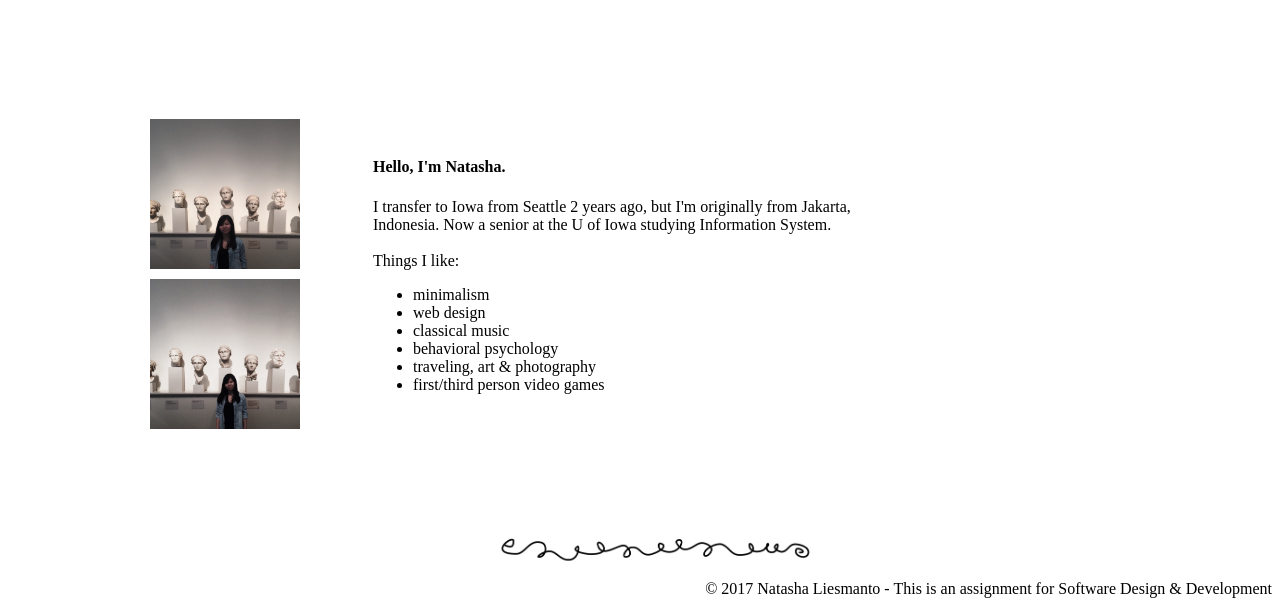
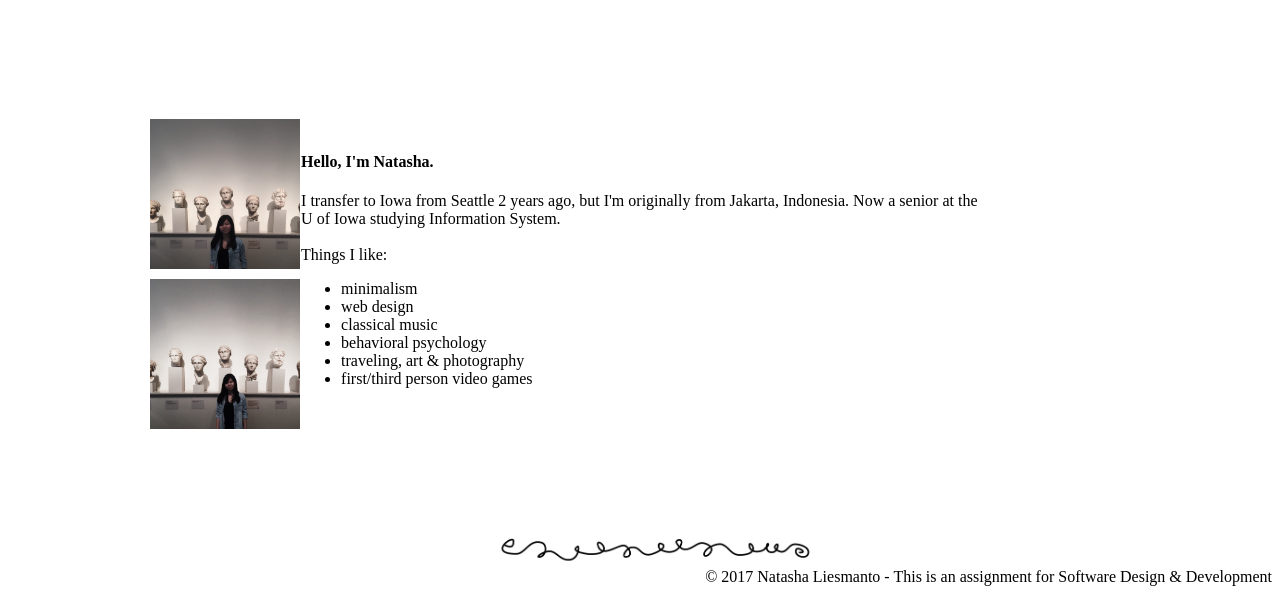
Before and after one commit to liesmanto/HW2, a plain HTML site: page index.html in a window 1280 px wide. Shown: the part 201-815 px from the top of the page. Drawn offline with Linux system fonts and the light colour scheme.

Commit message:
modify css

```diff
--- a/style.css
+++ b/style.css
@@ -114,7 +114,7 @@ h1 {
   float: left;
   text-align: left;
   background-color: #FFFFFF;
-  margin: 50px 350px;
+  margin: 3.5% 22%;
   border: 0px solid black;
   padding-top: 15px;
   padding-left: 15px;
```
